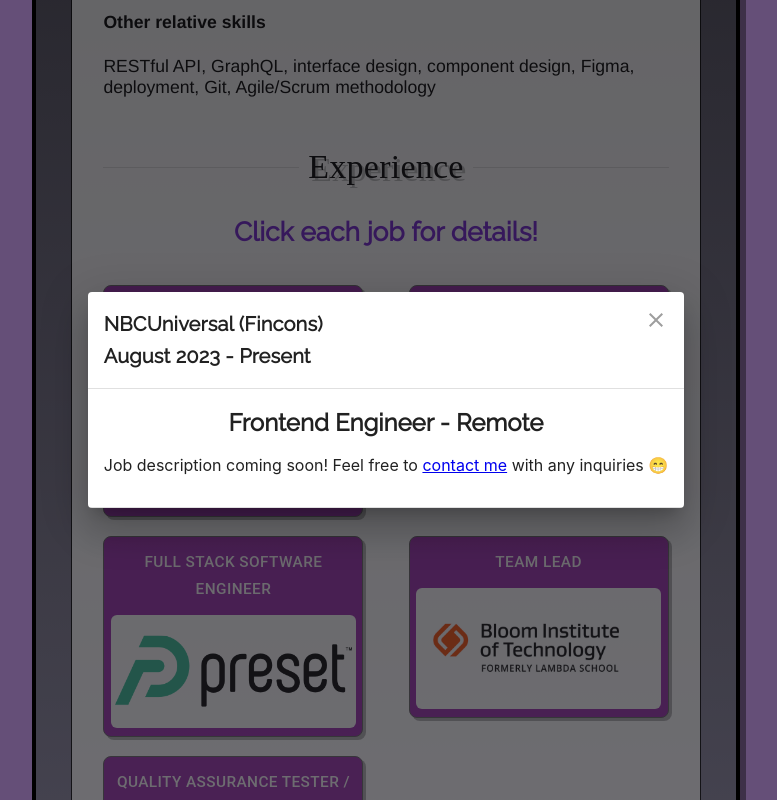
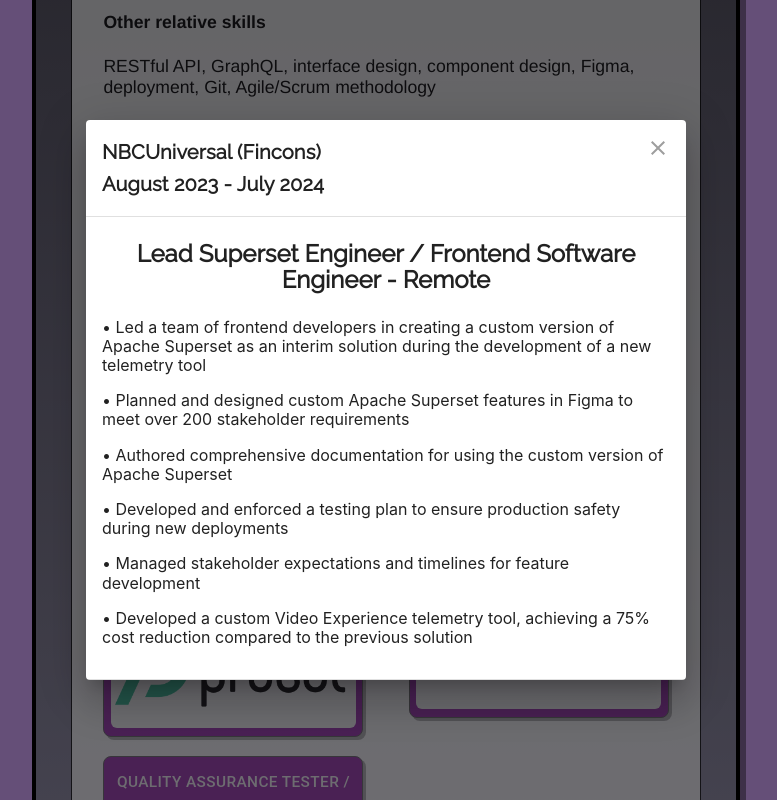
Before and after one commit to lyndsiWilliams/portfolio-2023, a React (Create React App) app in the folder portfolio/: page / in a window 1280 px wide. Both pictures are taken after a click on the button "FRONTEND ENGINEER". Shown: the part 1641-2441 px from the top of the page, without its empty margins (254-1031 px from the left). Built offline with nearby package versions, Linux system fonts and the light colour scheme; a web font is replaced by a local one.

Commit message:
Update NBCU job description

```diff
--- a/portfolio/src/components/SquareButtonModal.tsx
+++ b/portfolio/src/components/SquareButtonModal.tsx
@@ -110,6 +110,7 @@
                 fontWeight: "bold",
                 minWidth: "300px",
                 marginTop: "8px",
+                lineHeight: "1.1",
               }}
             >
               {secondaryTitleText}
--- a/portfolio/src/components/modals/experience/NBCU.tsx
+++ b/portfolio/src/components/modals/experience/NBCU.tsx
@@ -1,5 +1,4 @@
 import { FunctionComponent } from "react";
-import { Link } from "react-router-dom";
 import nbcUniversal from "../../../images/nbcUniversal.jpeg";
 import SquareButtonModal from "../../SquareButtonModal";
 
@@ -12,23 +11,39 @@
       <>
         NBCUniversal (Fincons)
         <br />
-        August 2023 - Present
+        August 2023 - July 2024
       </>
     }
-    secondaryTitleText="Frontend Engineer - Remote"
+    secondaryTitleText="Lead Superset Engineer / Frontend Software Engineer - Remote"
     secondaryTitleTextAlign="center"
     experienceContent={
-      <p>
-        Job description coming soon! Feel free to{" "}
-        <Link
-          to="mailto:lyndsikaywilliams@gmail.com"
-          target="_blank"
-          rel="noopener noreferrer"
-        >
-          contact me
-        </Link>{" "}
-        with any inquiries 😁
-      </p>
+      <>
+        <p>
+          • Led a team of frontend developers in creating a custom version of
+          Apache Superset as an interim solution during the development of a new
+          telemetry tool
+        </p>
+        <p>
+          • Planned and designed custom Apache Superset features in Figma to
+          meet over 200 stakeholder requirements
+        </p>
+        <p>
+          • Authored comprehensive documentation for using the custom version of
+          Apache Superset
+        </p>
+        <p>
+          • Developed and enforced a testing plan to ensure production safety
+          during new deployments
+        </p>
+        <p>
+          • Managed stakeholder expectations and timelines for feature
+          development
+        </p>
+        <p>
+          • Developed a custom Video Experience telemetry tool, achieving a 75%
+          cost reduction compared to the previous solution
+        </p>
+      </>
     }
   />
 );
```
